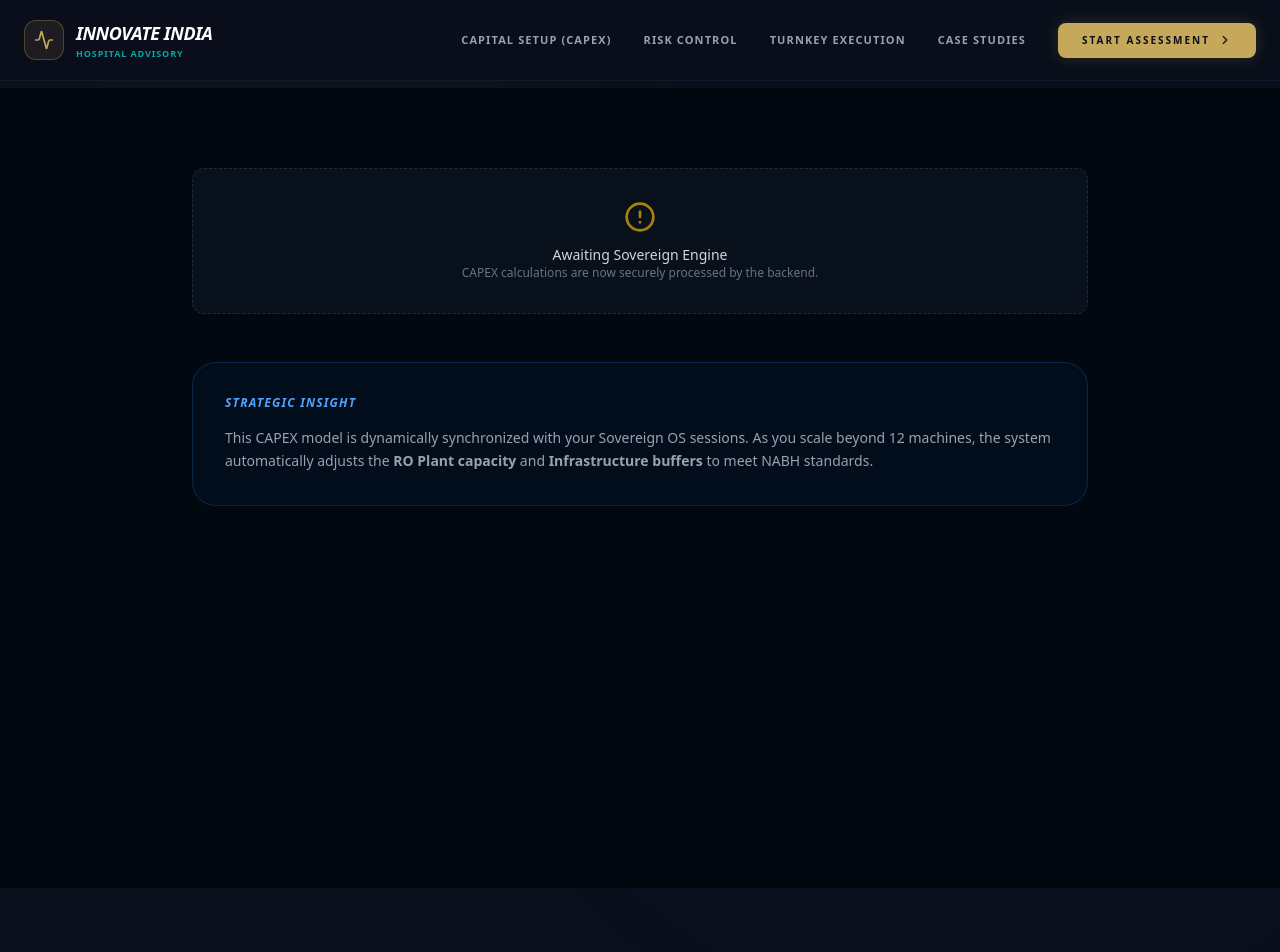
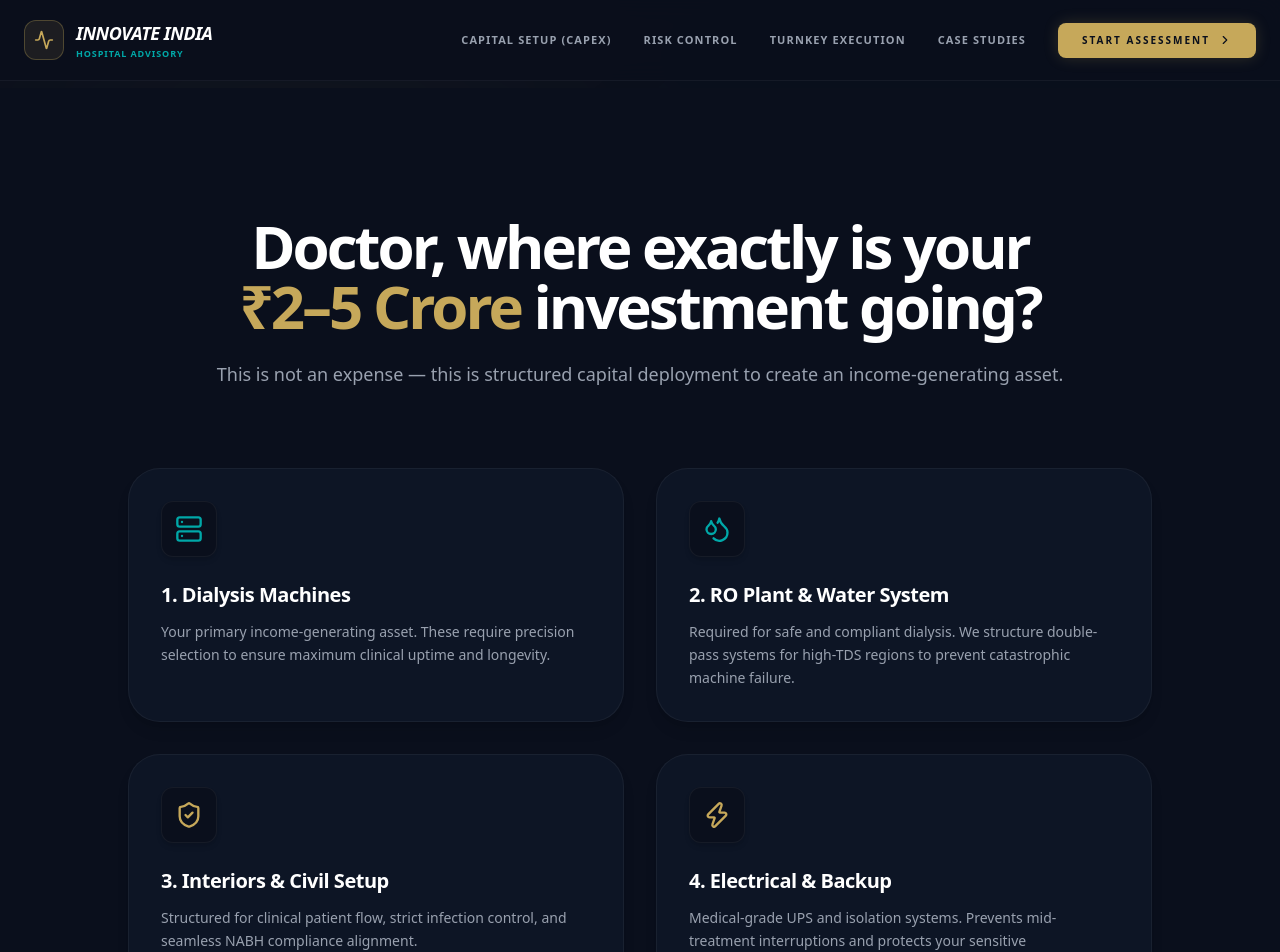
Before and after one commit to ketaniparmar/innovate-renal, a Next.js app: page /capex in a window 1280 px wide. Shown: the top 952 px of the page. Built offline with nearby package versions, Linux system fonts and the light colour scheme.

Commit message:
Sovereign OS v9.0: Funnel architecture, strict types, and DB sync complete

```diff
--- a/src/app/capex/page.tsx
+++ b/src/app/capex/page.tsx
@@ -1,61 +1,69 @@
-'use client'; // This tells Next.js we need interactivity here
+"use client";
 
-import { useEffect, useState } from "react";
-import CapexDetailedBreakdown from "@/components/ui/CapexDetailedBreakdown";
+import React from "react";
+import Link from "next/link";
+import { Server, Droplets, Zap, ShieldCheck, ChevronRight } from "lucide-react";
 
 export default function CapexPage() {
-  const [capexData, setCapexData] = useState<any>(null);
-  const [isLoading, setIsLoading] = useState(true);
+  return (
+    <main className="min-h-screen bg-[#0A0F1C] pt-32 pb-24 px-6 selection:bg-[#C6A85A] selection:text-[#0A0F1C]">
+      <div className="max-w-5xl mx-auto animate-in slide-in-from-bottom duration-500">
 
-  useEffect(() => {
-    async function runUnderwriting() {
-      try {
-        const response = await fetch('/api/v8/projects/underwrite', {
-          method: 'POST',
-          headers: { 'Content-Type': 'application/json' },
-          body: JSON.stringify({
-            name: "Ankleshwar Urban Dialysis Unit",
-            location: "Ankleshwar, Gujarat",
-            machines: 15,
-            beds: 0,
-            cityTier: 2,
-            tdsLevel: 850,
-            mode: "reuse",
-            pmjayPct: 60,
-            pvtPct: 40
-          })
-        });
+        <header className="text-center mb-20">
+          <h1 className="text-5xl md:text-6xl font-black text-white tracking-tighter mb-6">
+            Doctor, where exactly is your <br/><span className="text-[#C6A85A]">₹2–5 Crore</span> investment going?
+          </h1>
+          <p className="text-lg text-gray-400 font-medium">
+            This is not an expense — this is structured capital deployment to create an income-generating asset.
+          </p>
+        </header>
 
-        const json = await response.json();
+        <div className="grid md:grid-cols-2 gap-8 mb-20">
+          <InvestmentBlock
+            icon={<Server className="text-[#00A8A8]" size={28} />}
+            title="1. Dialysis Machines"
+            desc="Your primary income-generating asset. These require precision selection to ensure maximum clinical uptime and longevity."
+          />
+          <InvestmentBlock
+            icon={<Droplets className="text-[#00A8A8]" size={28} />}
+            title="2. RO Plant & Water System"
+            desc="Required for safe and compliant dialysis. We structure double-pass systems for high-TDS regions to prevent catastrophic machine failure."
+          />
+          <InvestmentBlock
+            icon={<ShieldCheck className="text-[#C6A85A]" size={28} />}
+            title="3. Interiors & Civil Setup"
+            desc="Structured for clinical patient flow, strict infection control, and seamless NABH compliance alignment."
+          />
+          <InvestmentBlock
+            icon={<Zap className="text-[#C6A85A]" size={28} />}
+            title="4. Electrical & Backup"
+            desc="Medical-grade UPS and isolation systems. Prevents mid-treatment interruptions and protects your sensitive motherboards from frying."
+          />
+        </div>
 
-        // If the API returns successfully, feed the breakdown into the UI
-        if (json.engineResult && json.engineResult.capexBreakdown) {
-          setCapexData(json.engineResult.capexBreakdown);
-        }
-      } catch (error) {
-        console.error("Failed to connect to Sovereign Engine:", error);
-      } finally {
-        setIsLoading(false);
-      }
-    }
+        <div className="bg-[#0D1525] border border-white/5 rounded-3xl p-10 text-center shadow-2xl">
+          <h3 className="text-2xl font-black text-white mb-4">Ready to structure your capital?</h3>
+          <p className="text-gray-400 mb-8 font-medium">Evaluate your exact capacity and see your projected setup cost.</p>
+          <Link href="/os">
+            <button className="bg-[#C6A85A] text-[#0A0F1C] px-8 py-4 rounded-xl font-black uppercase tracking-widest text-xs transition-all hover:bg-[#D4B970] inline-flex items-center gap-2 shadow-[0_10px_20px_rgba(198,168,90,0.15)]">
+              Evaluate Your Project <ChevronRight size={16} />
+            </button>
+          </Link>
+        </div>
 
-    runUnderwriting();
-  }, []);
+      </div>
+    </main>
+  );
+}
 
+function InvestmentBlock({ icon, title, desc }: { icon: React.ReactNode, title: string, desc: string }) {
   return (
-    <div className="min-h-screen bg-[#010810] py-20 px-6">
-      <div className="max-w-4xl mx-auto">
-
-        {/* Pass the dynamically fetched data to our dumb component */}
-        <CapexDetailedBreakdown data={capexData} />
-
-        <div className="mt-12 p-8 bg-blue-500/5 border border-blue-500/20 rounded-3xl">
-          <h4 className="text-xs font-black text-blue-400 uppercase tracking-widest mb-4 italic">Strategic Insight</h4>
-          <p className="text-sm text-gray-400 leading-relaxed">
-            This CAPEX model is dynamically synchronized with your Sovereign OS sessions. As you scale beyond 12 machines, the system automatically adjusts the <strong>RO Plant capacity</strong> and <strong>Infrastructure buffers</strong> to meet NABH standards.
-          </p>
-        </div>
+    <div className="bg-[#0D1525] p-8 border border-white/5 rounded-[2rem] hover:border-white/10 transition-all shadow-lg">
+      <div className="w-14 h-14 rounded-xl bg-[#0A0F1C] border border-white/5 flex items-center justify-center mb-6 shadow-md">
+        {icon}
       </div>
+      <h3 className="text-xl font-black text-white mb-3 tracking-tight">{title}</h3>
+      <p className="text-sm text-gray-400 leading-relaxed font-medium">{desc}</p>
     </div>
   );
 }
--- a/src/components/ui/Navbar.tsx
+++ b/src/components/ui/Navbar.tsx
@@ -7,12 +7,12 @@ import { Activity, Menu, X, ChevronRight } from "lucide-react";
 export function Navbar() {
   const [isOpen, setIsOpen] = useState(false);
 
-  const navLinks = [
-    { name: "Capital Setup (CAPEX)", href: "/capex" },
-    { name: "Risk Control", href: "/risk" },
-    { name: "Turnkey Execution", href: "/solutions" },
-    { name: "Case Studies", href: "/success" },
-  ];
+const navLinks = [
+  { name: "Capital Setup (CAPEX)", href: "/capex" },
+  { name: "Risk Control", href: "/risk-control" }, // Changed from /risk
+  { name: "Turnkey Execution", href: "/turnkey" },
+  { name: "Case Studies", href: "/success-stories" }, // Changed from /success
+];
 
   return (
     <nav className="fixed top-0 left-0 w-full z-50 bg-[#0A0F1C]/90 backdrop-blur-md border-b border-white/5">
```
